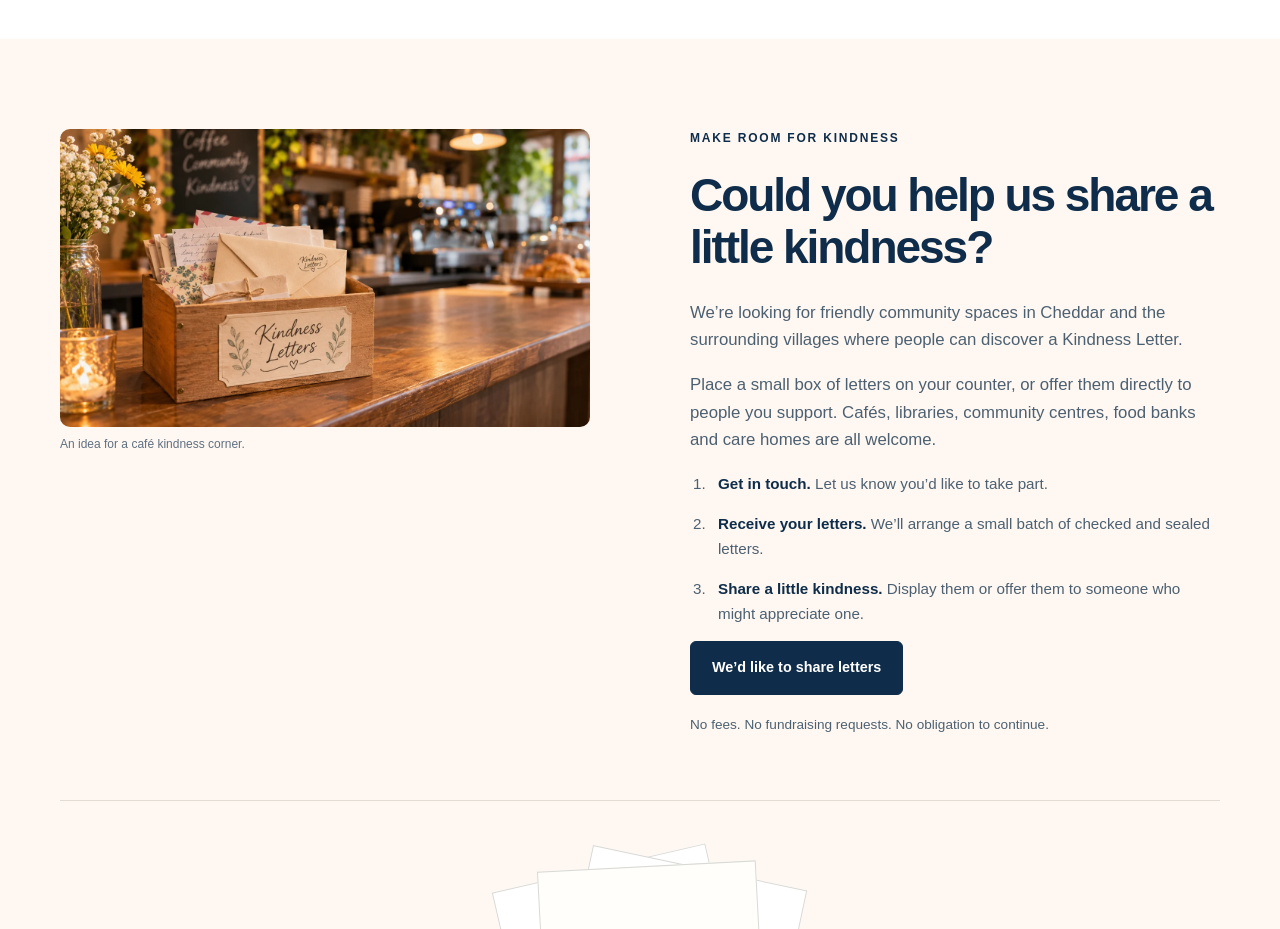
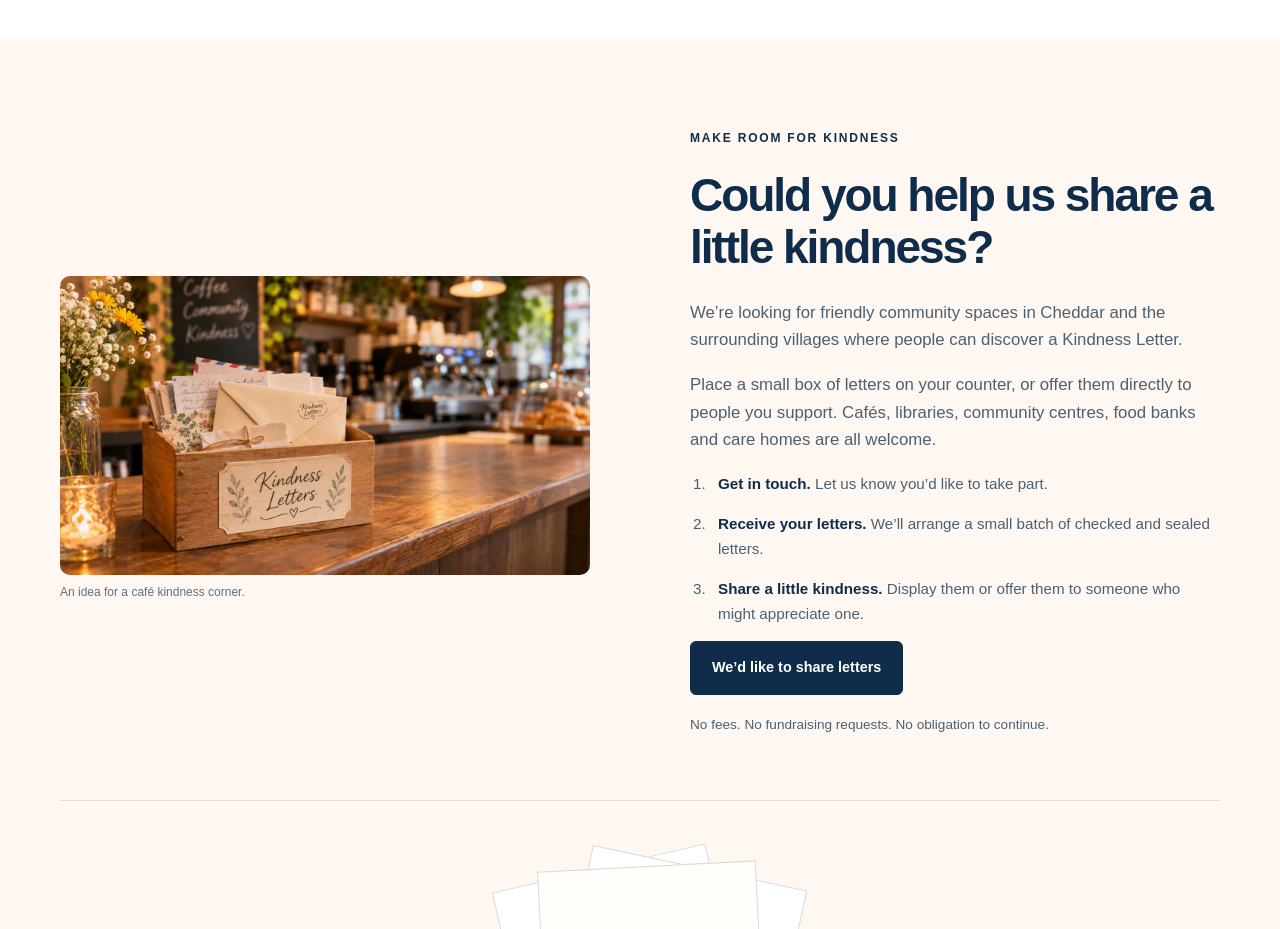
Before and after one commit to philbrownbill/kindness-letters, a plain HTML site: page site/index.html in a window 1280 px wide. Shown: the part 1960-2889 px from the top of the page. Drawn offline with Linux system fonts and the light colour scheme.

Commit message:
Vertically centre cafe photo beside sharing content

```diff
--- a/site/styles.css
+++ b/site/styles.css
@@ -28,7 +28,7 @@
 @media(max-width:850px){.sharing-photo{max-width:360px}.display-resource{grid-column:1}.display-resource .display-scene{grid-row:auto}}
 
 /* A café display invites hosts; the reading portrait accompanies recipient reassurance. */
-.sharing-photo.cafe-photo{max-width:none;align-self:start}
+.sharing-photo.cafe-photo{max-width:none;align-self:center}
 .offer .split:has(.cafe-photo){align-items:start}
 .recipient{grid-template-columns:1.2fr 1fr;align-items:center;gap:60px}
 .recipient-copy{max-width:560px}.recipient-copy h2{font-size:clamp(1.8rem,3vw,2.5rem)}
```
Also changed, not shown: site/display-sign.html (+1 -1 lines), site/guidance.html (+1 -1 lines), site/index.html (+1 -1 lines).
